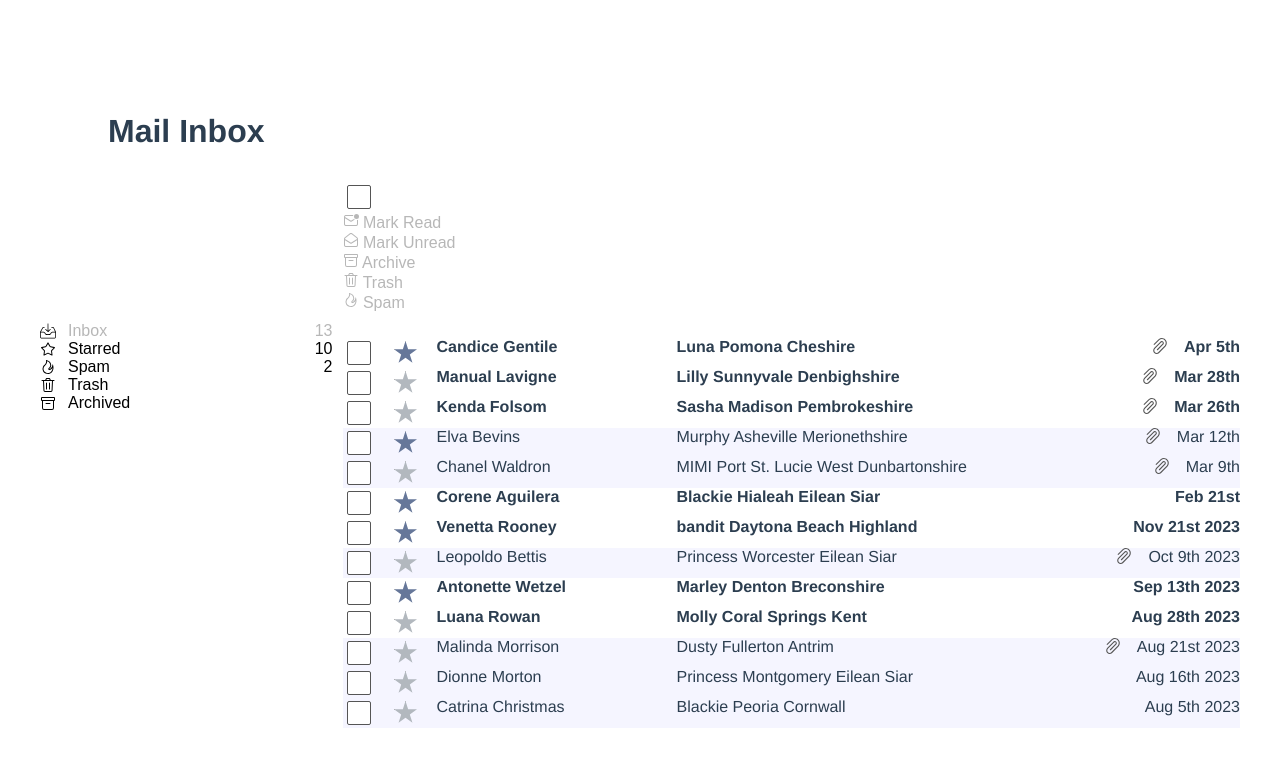
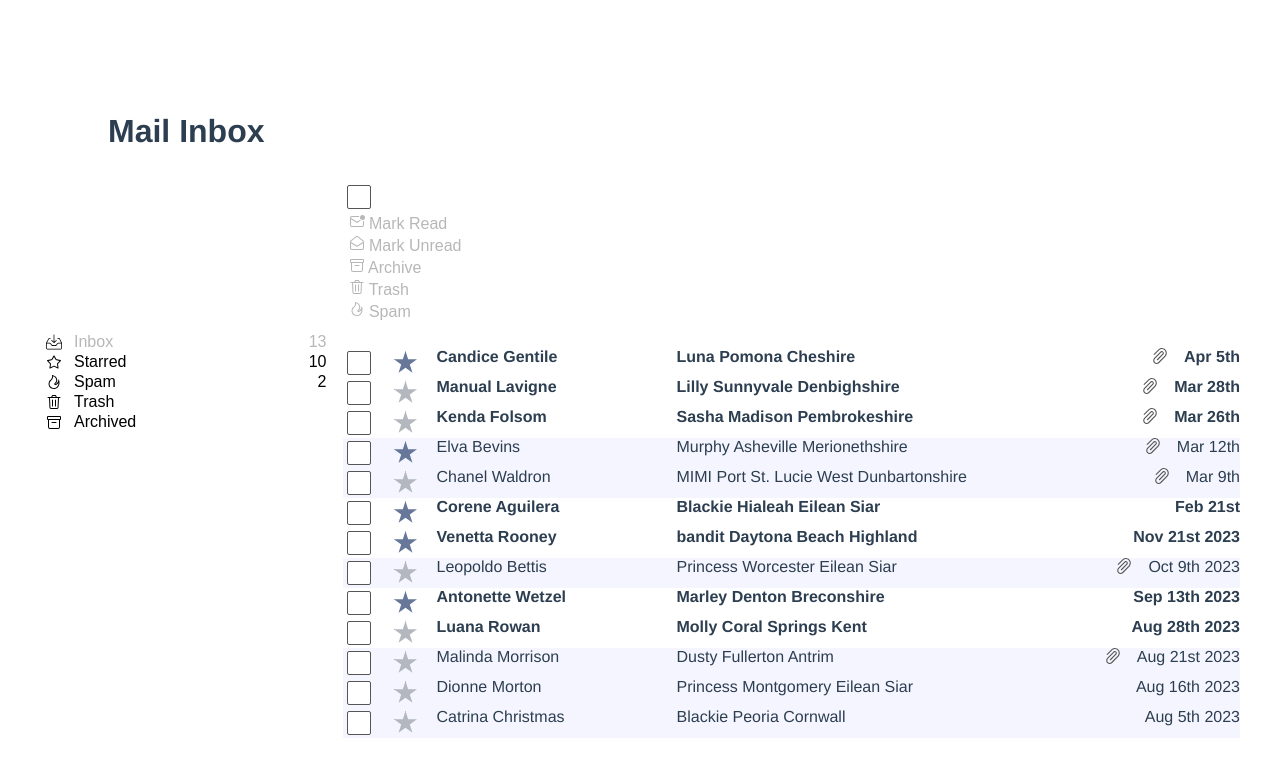
Before and after one commit to jolka-ef/mail, a Vue app: page / in a window 1280 px wide. Shown: the top 774 px of the page. Built offline with nearby package versions, Linux system fonts and the light colour scheme; data requests are answered from the project's data file.

Commit message:
fix : move to main.css common button styles

```diff
--- a/src/components/BaseButton.vue
+++ b/src/components/BaseButton.vue
@@ -6,11 +6,6 @@
 <style scoped>
 button {
   display: flex;
-  background-color: transparent;
-  border: none;
-  font-size: 1em;
-  cursor: pointer;
-  padding: 0;
 }
 button:disabled {
   cursor: auto;
```
